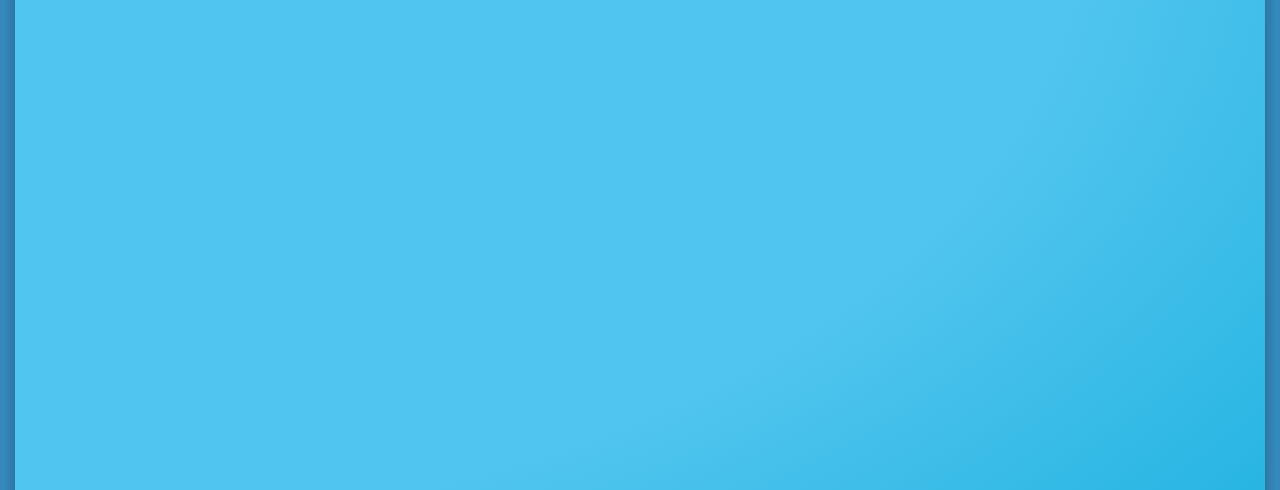
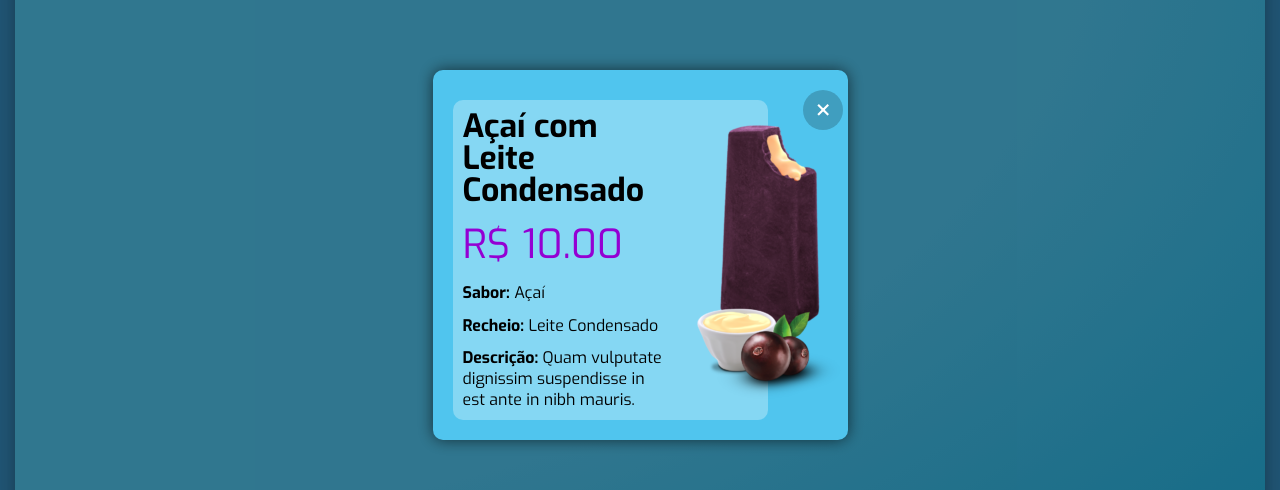
Before and after one commit to raulmn00/cardapio-el-geladon, a React (Create React App) app: page / in a window 1280 px wide. Shown: the part 145-635 px from the top of the page. Built offline with nearby package versions, Linux system fonts and the light colour scheme; no server answers; the HTML template or start-up script is replaced by a standard one.

Commit message:
feat: implement and test component PaletaDetalhesModal in PaletaList component

```diff
--- a/src/components/Modal/Modal.css
+++ b/src/components/Modal/Modal.css
@@ -17,10 +17,10 @@
 	width: 30px;
 	height: 30px;
 	display: flex;
-	align-items: flex-end;
+	align-items: center;
 	justify-content: center;
 	top: 20px;
-	right: 20px;
+	right: 5px;
 	cursor: pointer;
 	padding: 5px;
 	border-radius: 50%;
@@ -29,6 +29,7 @@
 	transition: all 1s;
 	background-color: rgba(0, 0, 0, 0.2);
 	z-index: 1;
+	align-content: center;
 }
 
 .Modal__close:hover {
--- a/src/components/Modal/Modal.jsx
+++ b/src/components/Modal/Modal.jsx
@@ -3,8 +3,11 @@ import Overlay from 'components/Overlay/Overlay';
 
 function Modal({ children, closeModal }) {
 	const handleClick = (e, canClose) => {
+		//Para a prograpagação do evento dos dois elementos, parando apenas no modal e não indo para o overlay tambem
 		e.stopPropagation();
-		if (canClose) closeModal();
+		if (canClose) {
+			closeModal();
+		}
 	};
 
 	return (
--- /dev/null
+++ b/src/components/PaletaDetalhesModal/PaletaDetalhesModal.css
@@ -0,0 +1,63 @@
+.PaletaDetalhesModal {
+	font-family: 'Exo';
+	background: rgba(255, 255, 255, 0.3);
+	border-radius: 10px;
+	padding: 10px 0px 10px 10px;
+	max-height: 350px;
+	box-sizing: border-box;
+	width: 315px;
+	display: flex;
+	justify-content: space-around;
+	position: relative;
+}
+
+.PaletaDetalhesModal > div {
+	display: flex;
+	justify-content: space-between;
+	flex-direction: column;
+}
+
+.PaletaDetalhesModal__titulo {
+	font-size: 2em;
+	font-weight: 700;
+	line-height: 100%;
+}
+
+.PaletaDetalhesModal__descricao {
+	font-size: 1em;
+}
+
+.PaletaDetalhesModal__preco {
+	color: darkviolet;
+	font-size: 2.5em;
+}
+
+.PaletaDetalhesModal__foto {
+	margin-right: -100px;
+	z-index: 0;
+}
+
+@media (max-width: 400px) {
+	.PaletaDetalhesModal {
+		width: 210px;
+		height: 100vh;
+	}
+
+	.PaletaDetalhesModal__foto {
+		height: 250px;
+		margin-top: 50px;
+		margin-right: -100px;
+	}
+
+	.PaletaDetalhesModal__preco {
+		font-size: 2em;
+	}
+
+	.PaletaDetalhesModal__titulo {
+		font-size: 1.5em;
+	}
+
+	.PaletaDetalhesModal__descricao {
+		font-size: 0.9em;
+	}
+}
--- /dev/null
+++ b/src/components/PaletaDetalhesModal/PaletaDetalhesModal.jsx
@@ -0,0 +1,42 @@
+import './PaletaDetalhesModal.css';
+import Modal from 'components/Modal/Modal';
+
+function PaletaDetalhesModal({ paleta, closeModal }) {
+	return (
+		<Modal closeModal={closeModal}>
+			<div className="PaletaDetalhesModal">
+				<div>
+					<div className="PaletaDetalhesModal__titulo">
+						{' '}
+						{paleta.titulo}{' '}
+					</div>
+					<div className="PaletaDetalhesModal__preco">
+						{' '}
+						R$ {Number(paleta.preco).toFixed(2)}{' '}
+					</div>
+					<div className="PaletaDetalhesModal__descricao">
+						{' '}
+						<b>Sabor:</b> {paleta.sabor}{' '}
+					</div>
+					{paleta.recheio && (
+						<div className="PaletaDetalhesModal__descricao">
+							{' '}
+							<b>Recheio:</b> {paleta.recheio}{' '}
+						</div>
+					)}
+					<div className="PaletaDetalhesModal__descricao">
+						{' '}
+						<b>Descrição:</b> {paleta.descricao}{' '}
+					</div>
+				</div>
+				<img
+					className="PaletaDetalhesModal__foto"
+					src={paleta.foto}
+					alt={`Paleta de ${paleta.sabor}`}
+				/>
+			</div>
+		</Modal>
+	);
+}
+
+export default PaletaDetalhesModal;
--- a/src/components/PaletaLista/PaletaLista.jsx
+++ b/src/components/PaletaLista/PaletaLista.jsx
@@ -3,8 +3,20 @@ import './PaletaLista.css';
 import React, { useState, useEffect } from 'react';
 import PaletaListaItem from 'components/PaletaListaItem/PaletaListaItem';
 import { PaletaService } from 'services/PaletaService.js';
+import PaletaDetalhesModal from 'components/PaletaDetalhesModal/PaletaDetalhesModal';
 
 function PaletaLista() {
+	const paleta = {
+		titulo: 'Açaí com Leite Condensado',
+		descricao:
+			'Quam vulputate dignissim suspendisse in est ante in nibh mauris.',
+		foto: 'assets/images/acai-com-leite-condensado.png',
+		preco: 10.0,
+		sabor: 'Açaí',
+		recheio: 'Leite Condensado',
+		possuiRecheio: true,
+	};
+
 	const [paletas, setPaletas] = useState([]);
 	const [paletaSelecionada, setPaletaSelecionada] = useState({});
 
@@ -46,6 +58,7 @@ function PaletaLista() {
 					}}
 				/>
 			))}
+			<PaletaDetalhesModal paleta={paleta} />
 		</div>
 	);
 }
```
